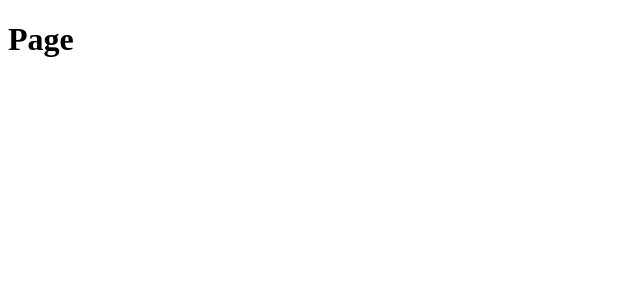
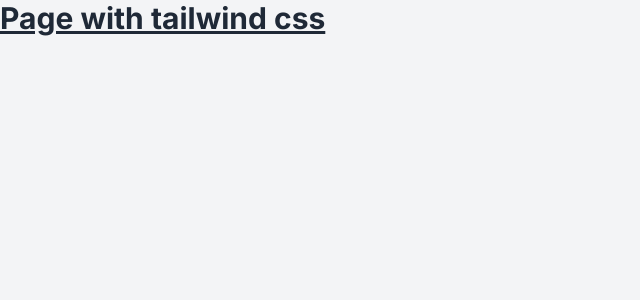
Before and after one commit to valdenirtrevisan/template-app-next, a Next.js app: page / in a window 1280 px wide. Shown: the top 300 px of the page, without its empty margins (0-640 px from the left). Built offline with nearby package versions, Linux system fonts and the light colour scheme.

Commit message:
adicionado tailwind ao projeto

```diff
--- a/package.json
+++ b/package.json
@@ -23,10 +23,13 @@
   "devDependencies": {
     "@typescript-eslint/eslint-plugin": "^5.59.2",
     "@typescript-eslint/parser": "^5.59.2",
+    "autoprefixer": "^10.4.14",
     "eslint-config-prettier": "^8.8.0",
     "eslint-plugin-prettier": "^4.2.1",
     "eslint-plugin-react": "^7.32.2",
     "eslint-plugin-react-hooks": "^4.6.0",
-    "prettier": "2.8.8"
+    "postcss": "^8.4.23",
+    "prettier": "2.8.8",
+    "tailwindcss": "^3.3.2"
   }
 }
--- /dev/null
+++ b/postcss.config.js
@@ -0,0 +1,6 @@
+module.exports = {
+  plugins: {
+    tailwindcss: {},
+    autoprefixer: {},
+  },
+}
--- a/src/pages/_app.tsx
+++ b/src/pages/_app.tsx
@@ -1,4 +1,6 @@
 import type { AppProps } from 'next/app';
+
+import '../styles/globals.css';
 
 export default function App({ Component, pageProps }: AppProps) {
   return <Component {...pageProps} />;
--- /dev/null
+++ b/src/pages/_document.tsx
@@ -0,0 +1,24 @@
+import { Html, Head, Main, NextScript } from 'next/document';
+
+export default function Document() {
+  return (
+    <Html>
+      <Head>
+        <link rel="preconnect" href="https://fonts.googleapis.com" />
+        <link
+          rel="preconnect"
+          href="https://fonts.gstatic.com"
+          crossOrigin="anonymous"
+        />
+        <link
+          href="https://fonts.googleapis.com/css2?family=Inter:wght@400;700&display=swap"
+          rel="stylesheet"
+        />
+      </Head>
+      <body>
+        <Main />
+        <NextScript />
+      </body>
+    </Html>
+  );
+}
--- a/src/pages/index.tsx
+++ b/src/pages/index.tsx
@@ -1,7 +1,7 @@
 const Page = () => {
   return (
     <div>
-      <h1>Page</h1>
+      <h1 className="text-3xl font-bold underline">Page with tailwind css</h1>
     </div>
   );
 };
--- /dev/null
+++ b/src/styles/globals.css
@@ -0,0 +1,9 @@
+@tailwind base;
+@tailwind components;
+@tailwind utilities;
+
+@layer base {
+  body {
+    @apply bg-gray-100 text-gray-800
+  }
+}
--- /dev/null
+++ b/tailwind.config.js
@@ -0,0 +1,16 @@
+/* eslint-disable no-undef */
+/** @type {import('tailwindcss').Config} */
+
+module.exports = {
+  content: ['./src/**/*.{js,ts,jsx,tsx,mdx}'],
+
+  theme: {
+    extend: {
+      fontFamily: {
+        sans: ['Inter', 'sans-serif'],
+      },
+    },
+  },
+
+  plugins: [],
+};
```
Also changed, not shown: 1 other file (tests, documents, lock files or other folders).
